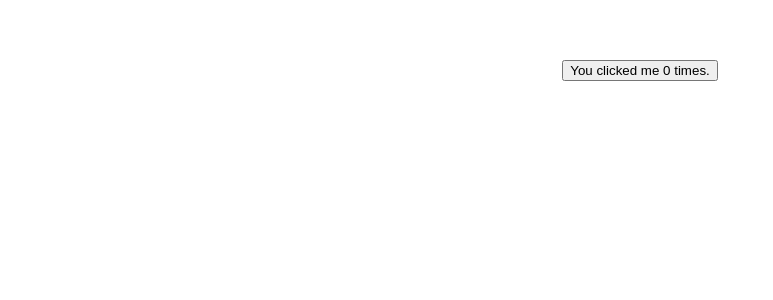
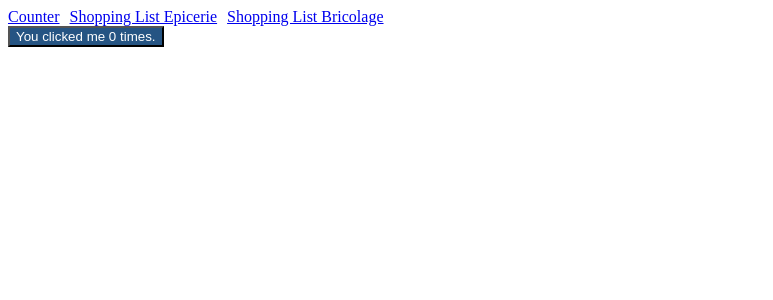
Before and after one commit to rgirodon/dta_vuejs_cli, a Vue app: page /#/counter in a window 1280 px wide. Shown: the top 300 px of the page, without its empty margins (0-773 px from the left). Built offline with nearby package versions, Linux system fonts and the light colour scheme.

Commit message:
Full VueCLI VueRouter VueX example

```diff
--- a/package.json
+++ b/package.json
@@ -9,7 +9,9 @@
   },
   "dependencies": {
     "core-js": "^3.6.4",
-    "vue": "^2.6.11"
+    "vue": "^2.6.11",
+    "vue-router": "^3.1.6",
+    "vuex": "^3.1.3"
   },
   "devDependencies": {
     "@vue/cli-plugin-babel": "~4.2.0",
--- a/src/App.vue
+++ b/src/App.vue
@@ -1,27 +1,25 @@
 <template>
   <div id="app">
-    <counter v-bind:count="0" v-bind:increment="1"/>
+    <nav>
+      <router-link to="/counter">Counter</router-link>
+
+      <router-link to="/shopping/epicerie">Shopping List Epicerie</router-link>
+
+      <router-link to="/shopping/bricolage">Shopping List Bricolage</router-link>
+    </nav>
+    <router-view></router-view>
   </div>
 </template>
 
 <script>
-import counter from './components/counter.vue'
 
 export default {
-  name: 'App',
-  components: {
-    counter
-  }
-}
+  name: 'App'
+};
 </script>
 
 <style>
-#app {
-  font-family: Avenir, Helvetica, Arial, sans-serif;
-  -webkit-font-smoothing: antialiased;
-  -moz-osx-font-smoothing: grayscale;
-  text-align: center;
-  color: #2c3e50;
-  margin-top: 60px;
+nav a+a {
+  margin-left: 10px;
 }
 </style>
--- a/src/components/counter.vue
+++ b/src/components/counter.vue
@@ -6,8 +6,14 @@
 export default {
   name: 'counter',
   props: {
-    count: Number,
-    increment: Number
+    count: {
+      type : Number,
+      default: 0
+    },
+    increment: {
+      type : Number,
+      default: 1
+    }
   },
   methods: {
     incrementCount: function() {
@@ -19,4 +25,8 @@ export default {
 
 <!-- Add "scoped" attribute to limit CSS to this component only -->
 <style scoped>
+button {
+  background-color: #255483;
+  color: #ffffff;
+}
 </style>
--- /dev/null
+++ b/src/components/shopping.vue
@@ -0,0 +1,55 @@
+<template>
+    <div>
+        <h2>Shopping List</h2>
+        <input v-model="itemToAdd" placeholder="Add item" v-on:keyup.enter="addItem"><span><button v-on:click="addItem">Add item</button></span>
+        <ul>
+            <li v-for="item in items" v-bind:key="item.id">{{ item.label }}</li>
+        </ul>
+    </div>
+</template>
+
+<script>
+export default {
+    data: function() {
+        return {
+            itemToAdd : ''
+        };
+    },
+    props: [
+        'type'
+    ],
+    computed: {
+        items: function() {
+
+            let result;
+
+            if (this.type == 'epicerie') {
+
+                result = this.$store.state.epicerieItems;
+            }
+            else if (this.type == 'bricolage') {
+
+                result = this.$store.state.bricolageItems;
+            }
+
+            return result;
+        },
+        maxItemId: function() {
+
+            return this.items.length;
+        }
+    },
+    methods: {
+        addItem: function() {
+
+            this.$store.commit('addItem', { itemToAdd: this.itemToAdd, type: this.type, id: this.maxItemId });
+
+            this.itemToAdd = '';
+        }
+    }
+}
+</script>
+
+<style lang="scss" scoped>
+
+</style>
--- a/src/main.js
+++ b/src/main.js
@@ -1,8 +1,52 @@
-import Vue from 'vue'
-import App from './App.vue'
+import Vue from 'vue';
+import VueRouter from 'vue-router';
+import Vuex from 'vuex';
+import App from './App.vue';
 
-Vue.config.productionTip = false
+Vue.config.productionTip = false;
+
+Vue.use(VueRouter);
+Vue.use(Vuex);
+
+import counter from './components/counter.vue';
+import shopping from './components/shopping.vue';
+
+let routes = [
+    { path: '/counter', component: counter },
+    { path: '/shopping/:type', component: shopping, props: true }
+];
+
+let router = new VueRouter({
+  routes : routes
+});
+
+let store = new Vuex.Store({
+  state: {
+      count: 0,
+      epicerieItems: [],
+      bricolageItems: []
+  },
+  mutations: {
+      increment: function(state) {
+
+          state.count++;
+      },
+      addItem: function(state, payload) {
+
+          if (payload.type == 'epicerie') {
+
+              state.epicerieItems.push({label : payload.itemToAdd});
+          }
+          else if (payload.type == 'bricolage') {
+
+              state.bricolageItems.push({label : payload.itemToAdd, id: payload.id});
+          }
+      }
+  }
+});
 
 new Vue({
   render: h => h(App),
+  router: router,
+  store: store
 }).$mount('#app')
```
Also changed, not shown: 1 other file (tests, documents, lock files or other folders).
